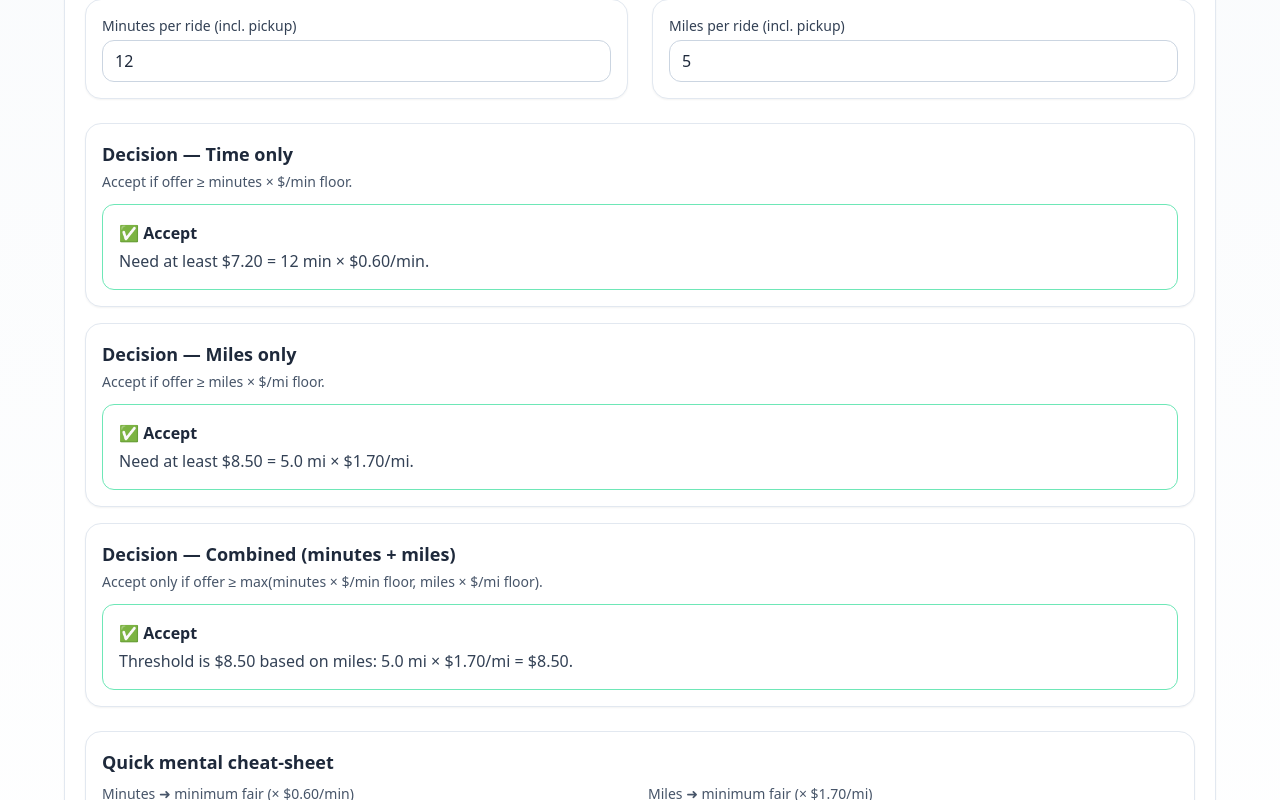
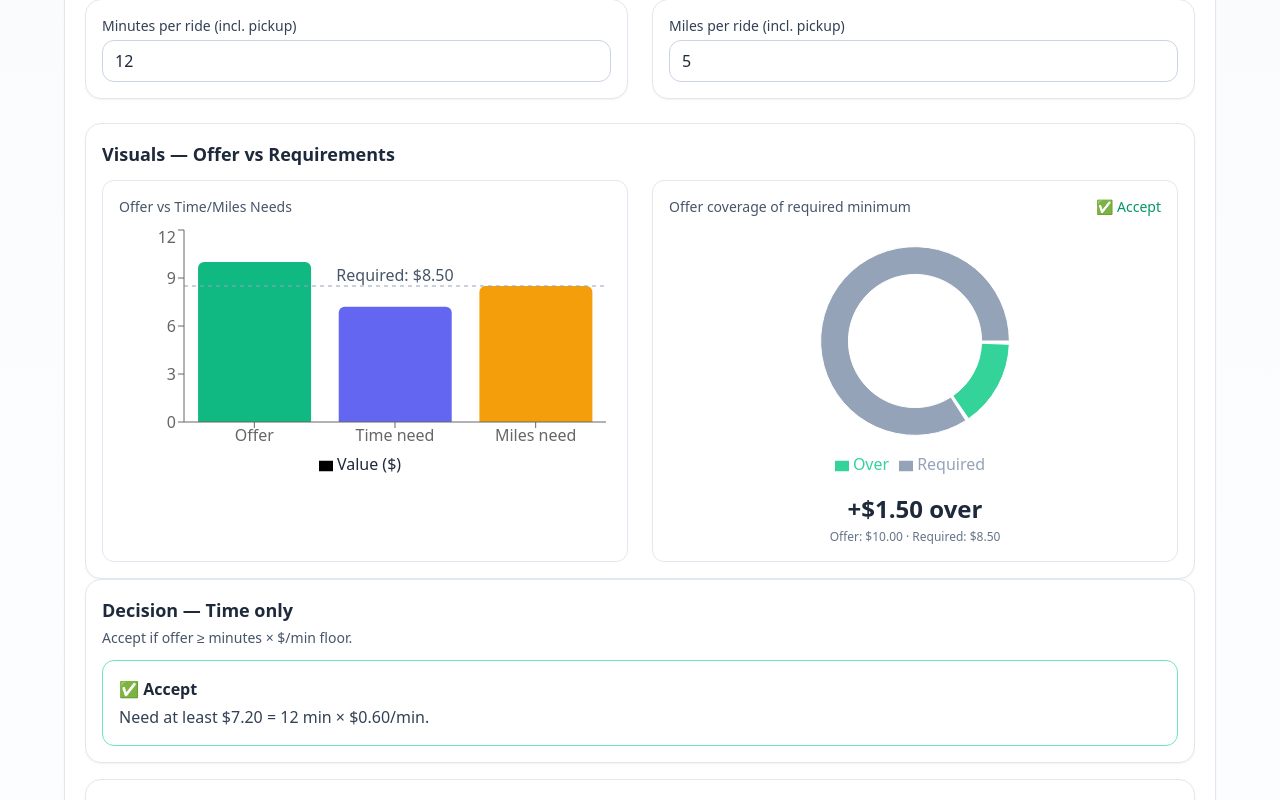
Before and after one commit to igumen81/uber-rides, a React (Vite) app: page / in a window 1280 px wide. Shown: the part 440-1240 px from the top of the page. Built offline with nearby package versions, Linux system fonts and the light colour scheme; the HTML template or start-up script is replaced by a standard one.

Commit message:
charts v0

```diff
--- a/package.json
+++ b/package.json
@@ -10,7 +10,8 @@
   },
   "dependencies": {
     "react": "^18.3.1",
-    "react-dom": "^18.3.1"
+    "react-dom": "^18.3.1",
+    "recharts": "^3.3.0"
   },
   "devDependencies": {
     "@types/react": "^18.3.5",
@@ -20,6 +21,6 @@
     "postcss": "^8.4.47",
     "tailwindcss": "^3.4.14",
     "typescript": "^5.6.2",
-    "vite": "^5.4.8"
+    "vite": "^7.2.1"
   }
 }
--- a/src/App.tsx
+++ b/src/App.tsx
@@ -1,4 +1,9 @@
 import React, { useMemo, useState } from "react";
+import {
+  ResponsiveContainer,
+  BarChart, Bar, XAxis, YAxis, Tooltip, ReferenceLine, Legend,
+  PieChart, Pie, Cell,
+} from "recharts";
 
 /**
  * Uber Rides — Tabbed App (On‑the‑road + Planner + Estimater)
@@ -101,6 +106,39 @@ function OnTheRoad() {
 
   const quickTimes = [6, 8, 10, 12, 15, 18, 20, 25, 30];
   const quickMiles = [2, 3, 4, 5, 6, 8, 10];
+  // === Charts data (Offer vs Needs + Coverage Donut) ===
+  const offerVal = Math.max(0, Number(fair) || 0);
+  const timeNeed = minByTime;
+  const mileNeed = minByMiles;
+  const need = minCombined;
+
+  const barData = [
+    { name: "Offer", value: offerVal },
+    { name: "Time need", value: timeNeed },
+    { name: "Miles need", value: mileNeed },
+  ];
+
+  let donutData: { name: string; value: number }[] = [];
+  if (offerVal >= need) {
+    donutData = [
+      { name: "Required", value: need },
+      { name: "Over", value: offerVal - need },
+    ];
+  } else {
+    donutData = [
+      { name: "Covered", value: offerVal },
+      { name: "Shortfall", value: need - offerVal },
+    ];
+  }
+
+  const COLORS = {
+    offer: "#10b981",      // emerald
+    time: "#6366f1",       // indigo
+    miles: "#f59e0b",      // amber
+    required: "#94a3b8",   // slate-400
+    over: "#34d399",       // emerald-400
+    shortfall: "#ef4444",  // red-500
+  } as const;
 
   return (
     <div className="text-slate-800">
@@ -208,6 +246,91 @@ function OnTheRoad() {
         </div>
       </section>
 
+      {/* Visuals */}
+      <section className="rounded-2xl border border-slate-200 bg-white p-4 shadow-sm mt-6">
+        <h3 className="text-lg font-semibold mb-3">Visuals — Offer vs Requirements</h3>
+
+        <div className="grid grid-cols-1 lg:grid-cols-2 gap-6">
+          {/* BAR: Offer vs Needs */}
+          <div className="rounded-xl border border-slate-200 p-4">
+            <div className="text-sm text-slate-600 mb-2">Offer vs Time/Miles Needs</div>
+            <div className="h-64">
+              <ResponsiveContainer width="100%" height="100%">
+                <BarChart data={barData}>
+                  <XAxis dataKey="name" />
+                  <YAxis />
+                  <Tooltip formatter={(v: number) => [`$${Number(v).toFixed(2)}`, ""]} />
+                  <Legend />
+                  <ReferenceLine
+                    y={need}
+                    stroke={COLORS.required}
+                    strokeDasharray="4 4"
+                    label={{ value: `Required: $${need.toFixed(2)}`, fill: "#475569", position: "top" }}
+                  />
+                  <Bar dataKey="value" name="Value ($)" radius={[6, 6, 0, 0]}>
+                    {barData.map((entry, idx) => {
+                      const c = entry.name === "Offer"
+                        ? COLORS.offer
+                        : entry.name === "Time need"
+                        ? COLORS.time
+                        : COLORS.miles;
+                      return <Cell key={`c-${idx}`} fill={c} />;
+                    })}
+                  </Bar>
+                </BarChart>
+              </ResponsiveContainer>
+            </div>
+          </div>
+
+          {/* DONUT: Coverage vs Required */}
+          <div className="rounded-xl border border-slate-200 p-4">
+            <div className="flex items-center justify-between mb-2">
+              <div className="text-sm text-slate-600">Offer coverage of required minimum</div>
+              <div className={`text-sm font-medium ${offerVal >= need ? "text-emerald-600" : "text-rose-600"}`}>
+                {offerVal >= need ? "✅ Accept" : "❌ Reject"}
+              </div>
+            </div>
+
+            <div className="h-64">
+              <ResponsiveContainer width="100%" height="100%">
+                <PieChart>
+                  <Pie
+                    data={donutData}
+                    dataKey="value"
+                    nameKey="name"
+                    innerRadius="60%"
+                    outerRadius="85%"
+                    paddingAngle={2}
+                  >
+                    {donutData.map((d, i) => {
+                      const fill =
+                        d.name === "Required" ? COLORS.required :
+                        d.name === "Over" ? COLORS.over :
+                        d.name === "Covered" ? COLORS.offer :
+                        COLORS.shortfall; // Shortfall
+                      return <Cell key={`p-${i}`} fill={fill} />;
+                    })}
+                  </Pie>
+                  <Tooltip formatter={(v: number, n: string) => [`$${Number(v).toFixed(2)}`, n]} />
+                  <Legend />
+                </PieChart>
+              </ResponsiveContainer>
+            </div>
+
+            {/* Center summary */}
+            <div className="mt-3 text-center">
+              <div className="text-2xl font-semibold">
+                {offerVal >= need
+                  ? `+$${(offerVal - need).toFixed(2)} over`
+                  : `-$${(need - offerVal).toFixed(2)} short`}
+              </div>
+              <div className="text-xs text-slate-500 mt-1">
+                Offer: <span className="font-medium">${offerVal.toFixed(2)}</span> · Required: <span className="font-medium">${need.toFixed(2)}</span>
+              </div>
+            </div>
+          </div>
+        </div>
+      </section>
       {/* Time only */}
       <section className="rounded-2xl border border-slate-200 bg-white p-4 shadow-sm mb-4">
         <h3 className="text-lg font-semibold mb-1">Decision — Time only</h3>
```
Also changed, not shown: 1 other file (tests, documents, lock files or other folders).
